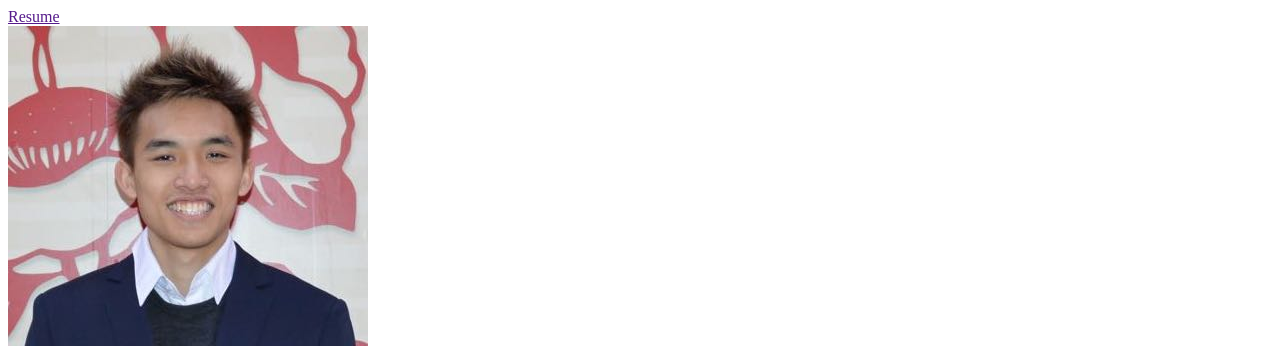
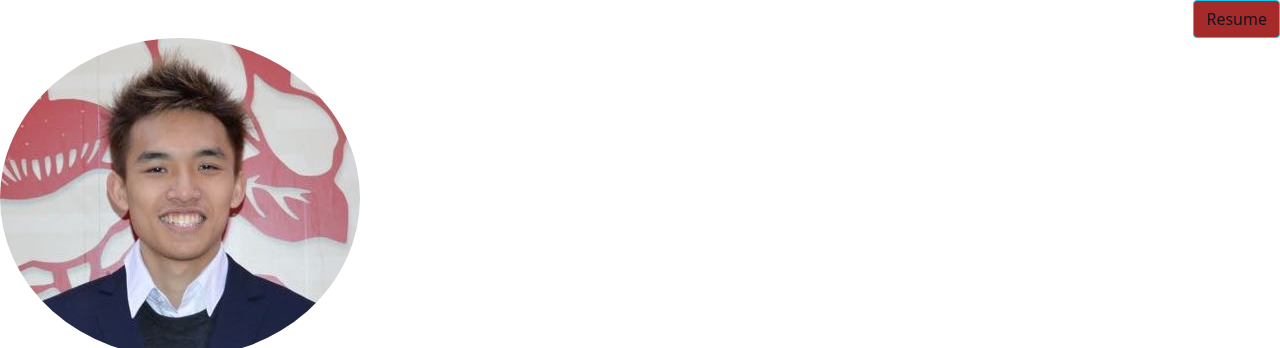
Before and after one commit to ihlpo/portfolio, a plain HTML site: page index.html in a window 1280 px wide. Shown: the top 348 px of the page. Drawn offline with nearby package versions, Linux system fonts and the light colour scheme.

Commit message:
css grid set, elements created

```diff
--- a/index.html
+++ b/index.html
@@ -3,19 +3,21 @@
 <head>
 	<meta charset="UTF-8">
 	<meta name="viewport" content="width=device-width, initial-scale=1.0">
+	<link href="https://cdn.jsdelivr.net/npm/bootstrap@5.0.0-beta1/dist/css/bootstrap.min.css" rel="stylesheet" integrity="sha384-giJF6kkoqNQ00vy+HMDP7azOuL0xtbfIcaT9wjKHr8RbDVddVHyTfAAsrekwKmP1" crossorigin="anonymous">
 	<link rel="stylesheet" href="style.css">
 	<title>Ivan's Portfolio</title>
 </head>
 <body>
-	<div class="container">
+	<div class="grid">
 		<nav class="nav-bar">
-			<div class="resume-btn">
+			<div class="resume-btn btn btn-info">
 				<a href="">Resume</a>
 			</div>
 		</nav>
 
-		<section class="center-image">
-			<img src="images/profile-360-320.jpg" alt="Image of Ivan">
+		<section class="center-info">
+			<img src="images/profile-360-320.jpg" class="rounded-circle" alt="Image of Ivan">
+			<h1>Ivan Poon</h1>
 		</section>
 
 		<section class="projects">
@@ -28,6 +30,7 @@
 		</section>
 
 	</div>
-
+  <script src="https://cdn.jsdelivr.net/npm/bootstrap@5.0.0-beta1/dist/js/bootstrap.bundle.min.js" integrity="sha384-ygbV9kiqUc6oa4msXn9868pTtWMgiQaeYH7/t7LECLbyPA2x65Kgf80OJFdroafW" crossorigin="anonymous"></script>
+</script>
 </body>
 </html>
--- a/style.css
+++ b/style.css
@@ -0,0 +1,45 @@
+html{
+    background-color: #17141d;
+    color: antiquewhite;
+}
+
+.grid {
+    display: grid;
+    grid-template-rows: 0.1fr 1fr 2fr;
+    grid-template-areas:
+        "nav"
+        "centre-info"
+        "projects";
+}
+
+a{
+    text-decoration: none;
+    color: #17141d;
+}
+
+img {
+
+}
+
+.btn-info{
+    background-color: brown;
+}
+
+.nav-bar{
+    grid-area: nav;
+    display: flex;
+    flex-wrap: nowrap;
+    justify-content: flex-end;
+}
+
+.resume-btn{
+    justify-content: end;
+}
+
+.center-info {
+    grid-area: centre-info;
+}
+
+.projects {
+    grid-area: projects;
+}
```
